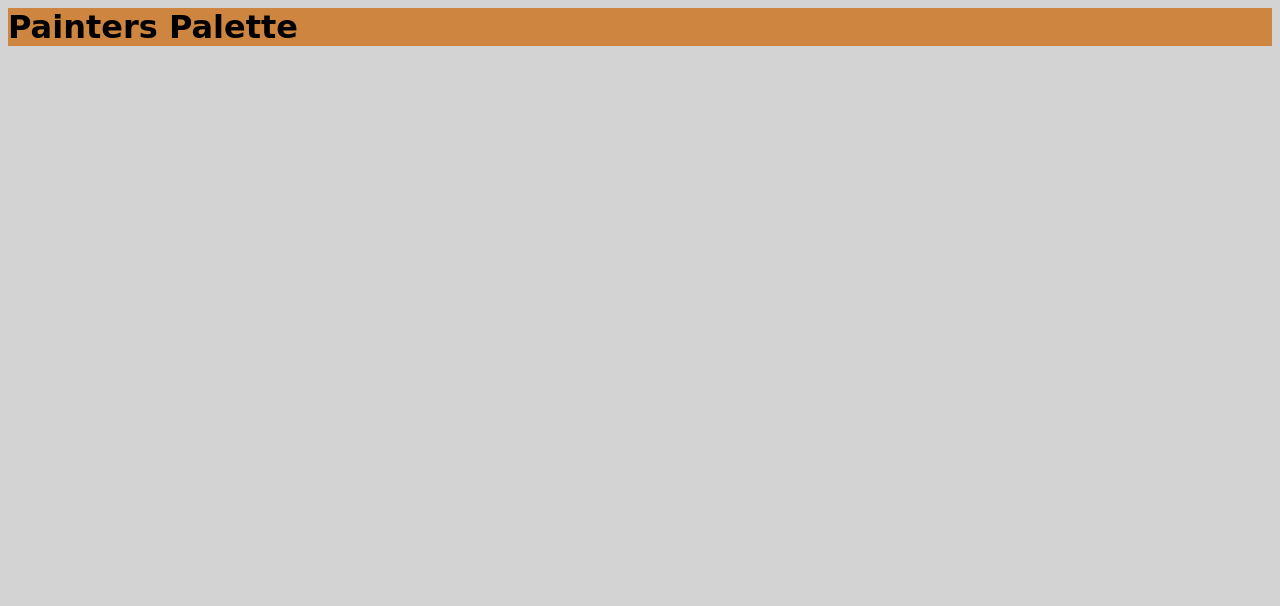
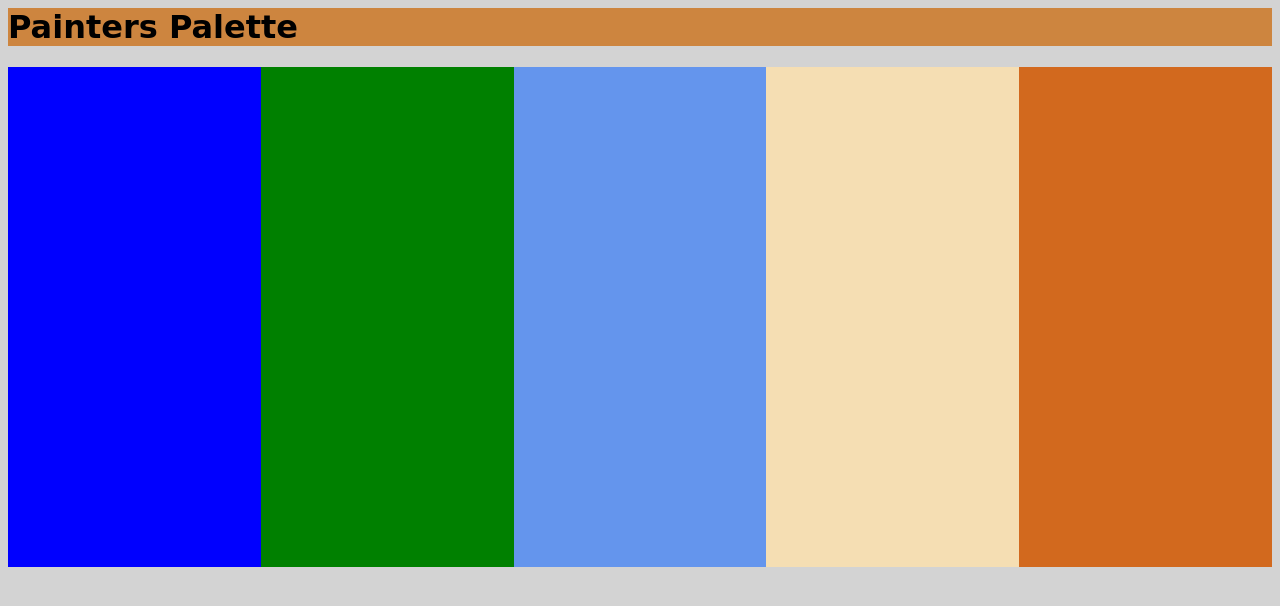
Before and after one commit to Jstewart3313/colorPicker, a website: page public/index.html in a window 1280 px wide. Drawn offline with Linux system fonts and the light colour scheme; a web font is replaced by a local one.

Commit message:
Add color swathes to the page and Title

```diff
--- a/public/css/styles.css
+++ b/public/css/styles.css
@@ -4,10 +4,41 @@
 
 body {
   font-family: 'Dosis', sans-serif;
-
 }
 
 h1 {
   background-color: peru;
   font-family: 'Sedgwick Ave', cursive;
 }
+
+main {
+  display: grid;
+  grid-template-areas:
+  'a b c d e';
+}
+
+.a {
+  grid-area: a;
+  background-color: blue;
+  height: 500px;
+}
+
+.b {
+  grid-area: b;
+  background-color: green;
+}
+
+.c {
+  grid-area: c;
+  background-color: cornflowerblue;
+}
+
+.d {
+  grid-area: d;
+  background-color: wheat;
+}
+
+.e {
+  grid-area: e;
+  background-color: chocolate;
+}
--- a/public/index.html
+++ b/public/index.html
@@ -7,28 +7,24 @@
       <h1>Painters Palette</h1>
     </header>
     <main class='palette'>
-      <section class='color'>
+      <section class='color a'>
         <div class='hex1'></div>
         <div class='lock'></div>
       </section>
-      <section class='color'>
+      <section class='color b'>
         <div class='hex2'></div>
         <div class='lock'></div>
       </section>
-      <section class='color'>
+      <section class='color c'>
         <div class='hex3'></div>
         <div class='lock'></div>
       </section>
-      <section class='color'>
+      <section class='color d'>
         <div class='hex4'></div>
         <div class='lock'></div>
       </section>
-      <section class='color'>
+      <section class='color e'>
         <div class='hex5'></div>
-        <div class='lock'></div>
-      </section>
-      <section class='color'>
-        <div class='hex6'></div>
         <div class='lock'></div>
       </section>
     </main>
```
